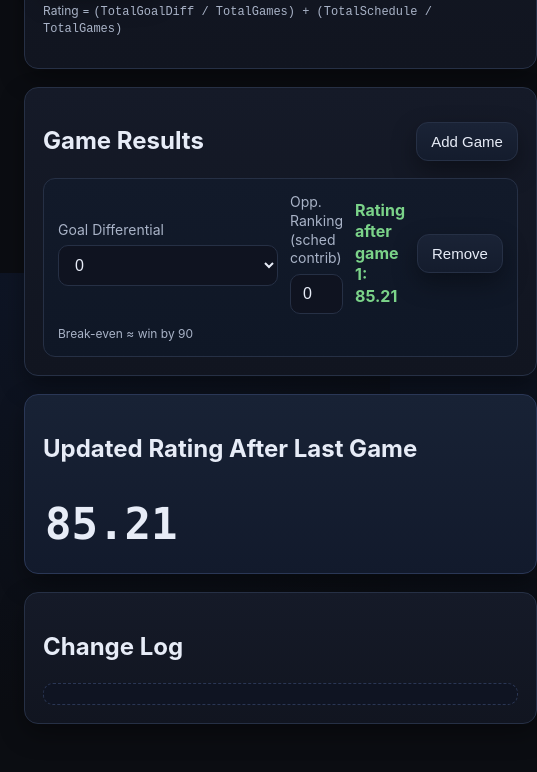
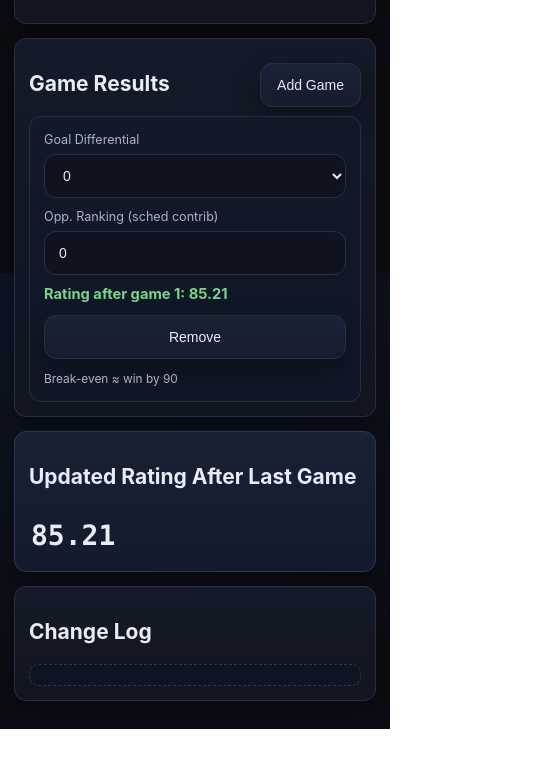
Before and after one commit to kiseraut/HockeyRatingCalculator, a plain HTML site: page index.html in a window 390 px wide. Shown: the part 571-1343 px from the top of the page, 537 px wide, since content can reach past the window. After the commit the page ends 1300 px from the top, so only its background shows below. Drawn offline with Linux system fonts and the light colour scheme.

Commit message:
Add files via upload

```diff
--- a/style.css
+++ b/style.css
@@ -11,6 +11,12 @@
     --border: #263045;
     --shadow: 0 10px 24px rgba(0,0,0,.35);
     --radius: 14px;
+}
+
+/* Fluid type scale */
+html
+{
+    font-size: clamp(14px, 1.7vw, 16px);
 }
 
 *,
@@ -44,12 +50,14 @@ body
     margin: 0 0 4px 0;
     font-weight: 700;
     letter-spacing: 0.2px;
+    font-size: clamp(22px, 3vw, 28px);
 }
 
 .app-header .sub
 {
     margin: 0;
     color: var(--text-dim);
+    font-size: clamp(12px, 1.6vw, 14px);
 }
 
 .app
@@ -104,8 +112,20 @@ body
     }
 }
 
-@media (max-width: 580px)
+@media (max-width: 600px)
 {
+    .app
+    {
+        padding: 0 14px 28px 14px;
+        gap: 14px;
+    }
+
+    .card
+    {
+        padding: 14px;
+        border-radius: 12px;
+    }
+
     .grid-4
     {
         grid-template-columns: 1fr;
@@ -117,21 +137,22 @@ label
     display: grid;
     gap: 6px;
     color: var(--text-dim);
-    font-size: 14px;
+    font-size: 0.9rem;
 }
 
 input[type="number"],
 select
 {
     width: 100%;
-    padding: 10px 12px;
-    border-radius: 10px;
+    padding: 12px 14px;                /* bigger touch target */
+    border-radius: 12px;
     border: 1px solid var(--border);
     background: var(--panel-2);
     color: var(--text);
     outline: none;
-    transition: border-color .15s ease;
-    font-size: 16px;
+    transition: border-color .15s ease, background .2s ease;
+    font-size: 1rem;
+    min-height: 44px;                  /* iOS comfortable tap size */
 }
 
 /* Remove steppers for number inputs */
@@ -158,12 +179,13 @@ select:focus
     border: 1px solid var(--border);
     background: linear-gradient(180deg, #1a2336, #141c2d);
     color: var(--text);
-    padding: 10px 14px;
+    padding: 12px 16px;                /* larger touch target */
     border-radius: 12px;
     cursor: pointer;
-    font-size: 15px;
+    font-size: 1rem;
     transition: transform .06s ease, border-color .2s ease, background .2s ease;
     box-shadow: var(--shadow);
+    min-height: 44px;
 }
 
 .btn:hover
@@ -206,15 +228,32 @@ select:focus
 .row
 {
     display: grid;
-    grid-template-columns: 220px 1fr 1fr auto;
+    grid-template-columns: 260px 1fr 1fr auto;
     gap: 12px;
     align-items: center;
+}
+
+/* Stack game row on small screens */
+@media (max-width: 780px)
+{
+    .row
+    {
+        grid-template-columns: 1fr;
+        gap: 10px;
+    }
+
+    .row .btn
+    {
+        justify-self: start;
+        width: 100%;
+    }
 }
 
 .after
 {
     font-weight: 700;
     color: var(--brand-2);
+    font-size: 1.05rem;
 }
 
 .muted
@@ -224,13 +263,13 @@ select:focus
 
 .small
 {
-    font-size: 12px;
+    font-size: 0.85rem;
 }
 
 .big-number
 {
     font-family: ui-monospace, SFMono-Regular, Menlo, Consolas, "Liberation Mono", monospace;
-    font-size: 44px;
+    font-size: clamp(28px, 4.8vw, 44px);
     font-weight: 800;
     padding: 8px 2px 2px 2px;
 }
@@ -244,7 +283,7 @@ select:focus
     max-height: 280px;
     overflow: auto;
     font-family: ui-monospace, SFMono-Regular, Menlo, Consolas, "Liberation Mono", monospace;
-    font-size: 14px;
+    font-size: 0.9rem;
 }
 
 .log-entry
@@ -257,3 +296,12 @@ select:focus
 {
     border-bottom: none;
 }
+
+/* Safe-area padding for iOS notches */
+@supports(padding:max(0px))
+{
+    body
+    {
+        padding-bottom: max(0px, env(safe-area-inset-bottom));
+    }
+}
```
